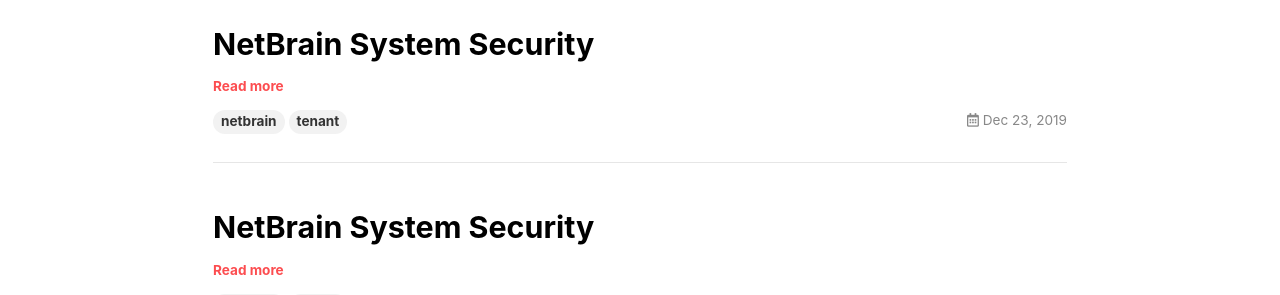
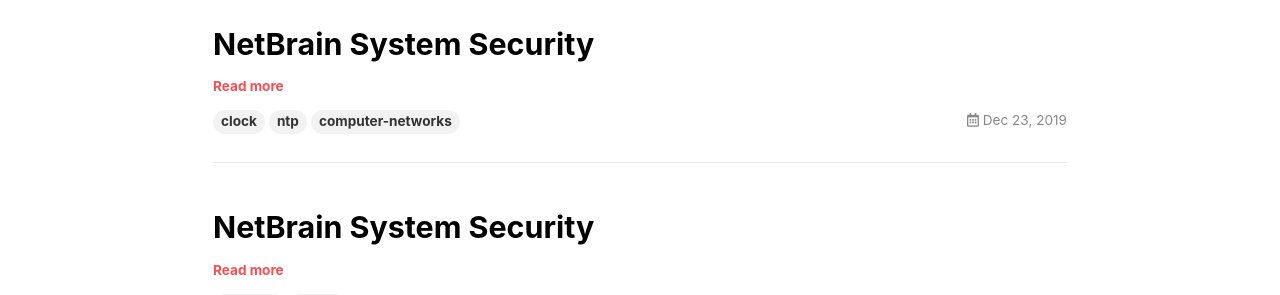
Before and after one commit to amarinjs/sitio, a Jekyll site: the page built from index.html, in a window 1280 px wide. Shown: the part 146-441 px from the top of the page. Built offline with Jekyll 4.4.1, drawn with Linux system fonts in a browser that asks for light colours; nearby versions of some CDN libraries; the list of posts is cut into pages by our own code.

Commit message:
Update 2019-12-23-clock-ntp.md

```diff
--- a/_posts/2019-12-23-clock-ntp.md
+++ b/_posts/2019-12-23-clock-ntp.md
@@ -17,7 +17,7 @@
 mathjax_autoNumber: true
 articles:
   excerpt_type: html
-tags: netbrain tenant
+tags: clock ntp computer-networks
 ---
 
 <!--more-->
```
